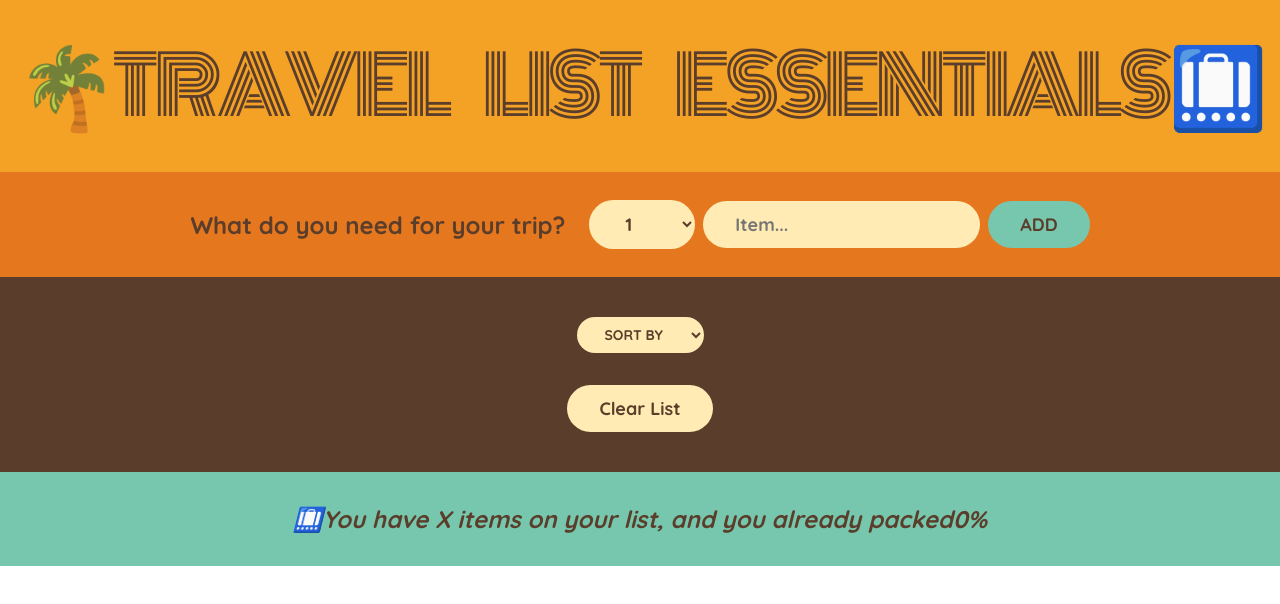
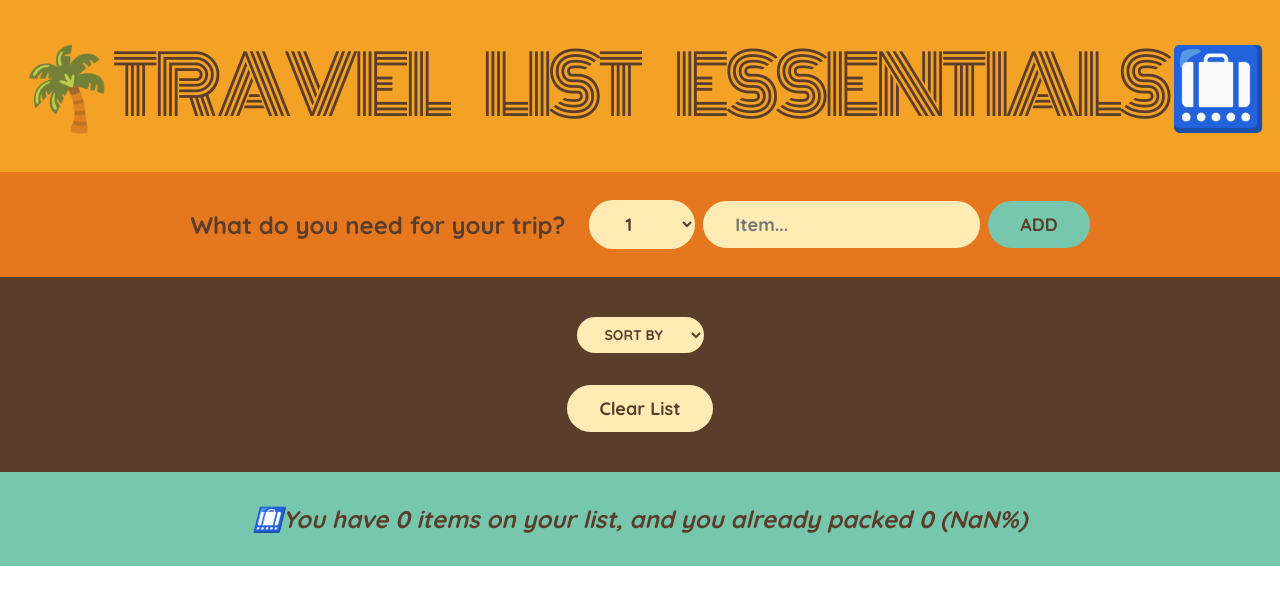
Before and after one commit to AlexStraton/Travel-list, a React (Create React App) app: page / in a window 1280 px wide. Shown: the top 604 px of the page. Built offline with nearby package versions, Linux system fonts and the light colour scheme.

Commit message:
added stats functionality: calculates items packed and %

```diff
--- a/src/App.js
+++ b/src/App.js
@@ -33,7 +33,7 @@ export default function App() {
         handleToggle={handleToggle}
         items={items}
       />
-      <Stats />
+      <Stats items={items} />
     </>
   );
 }
--- a/src/components/Stats.jsx
+++ b/src/components/Stats.jsx
@@ -1,7 +1,15 @@
-export default function Stats() {
+export default function Stats({ items }) {
+  const itemsArray = items.length;
+  const packed = items.filter((item) => item.packed).length;
+  const percent = (packed / itemsArray) * 100;
+
+  console.log(packed);
   return (
     <footer className='stats'>
-      <em>🛄You have X items on your list, and you already packed{"0%"}</em>
+      <em>
+        🛄You have {itemsArray} items on your list, and you already packed{" "}
+        {packed} ({Math.round(percent)}%)
+      </em>
     </footer>
   );
 }
```
